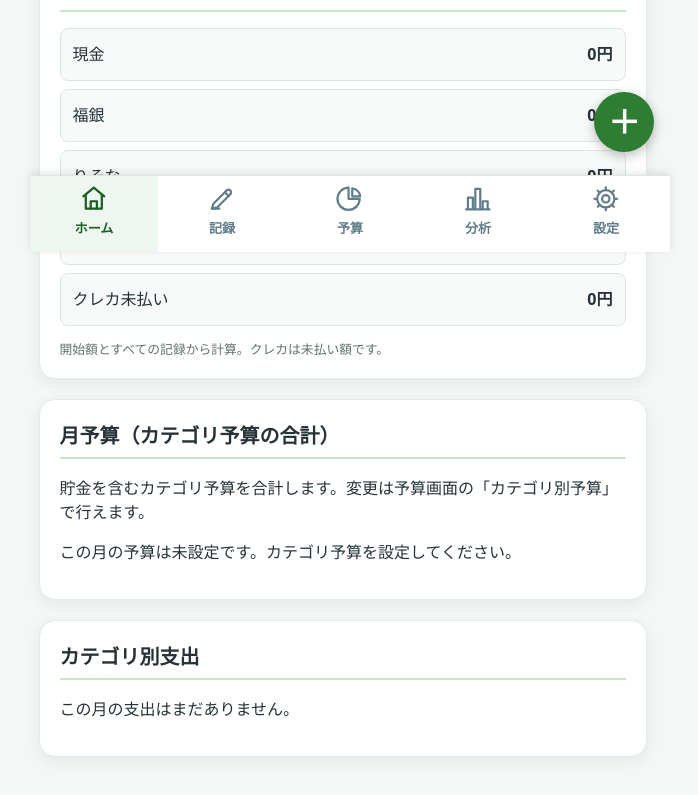
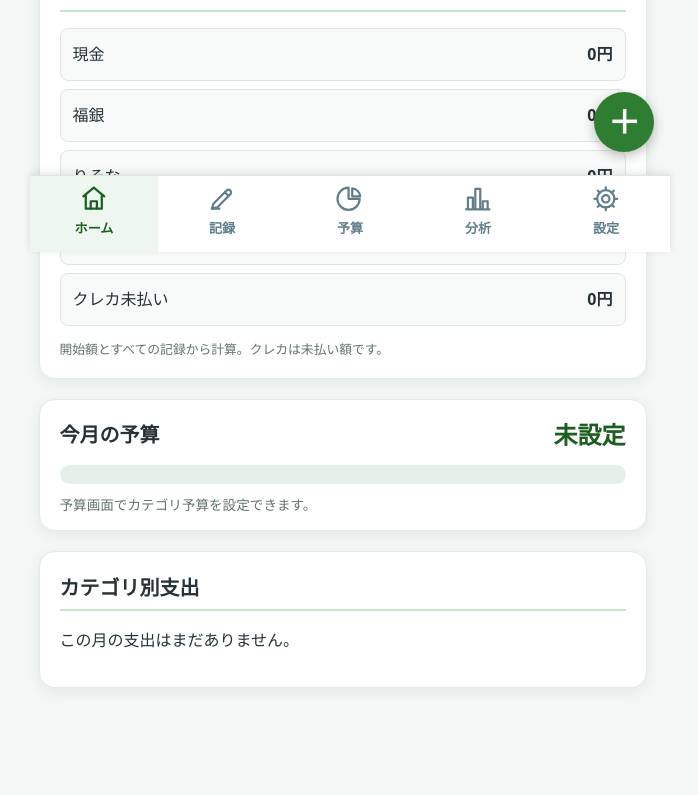
Before and after one commit to wasyun4/zubora-kakeibo-pwa, a React (Vite) app: page / in a window 1280 px wide. Shown: the part 548-1343 px from the top of the page, without its empty margins (290-988 px from the left). Built offline with nearby package versions, Linux system fonts and the light colour scheme.

Commit message:
style: compact monthly budget card on home

```diff
--- a/src/App.tsx
+++ b/src/App.tsx
@@ -620,6 +620,7 @@ function App() {
             selectedMonth={selectedMonth}
             savedBudgetAmount={monthlyBudgetTotal}
             remainingBudget={remainingBudget}
+            compact
           />
 
           <CategoryBudgetComparison
--- a/src/components/MonthlyBudgetPanel.tsx
+++ b/src/components/MonthlyBudgetPanel.tsx
@@ -5,14 +5,50 @@ type MonthlyBudgetPanelProps = {
   selectedMonth: string;
   savedBudgetAmount: number | null;
   remainingBudget: number | null;
+  compact?: boolean;
 };
 
 export default function MonthlyBudgetPanel({
-  selectedMonth, savedBudgetAmount, remainingBudget,
+  selectedMonth, savedBudgetAmount, remainingBudget, compact = false,
 }: MonthlyBudgetPanelProps) {
   const usagePercentage = savedBudgetAmount !== null && savedBudgetAmount > 0 && remainingBudget !== null
     ? Math.round(((savedBudgetAmount - remainingBudget) / savedBudgetAmount) * 100)
     : null;
+
+  if (compact) {
+    const hasBudget = selectedMonth !== "" && savedBudgetAmount !== null && remainingBudget !== null;
+
+    return (
+      <section className="compact-budget-card">
+        <div className="compact-budget-header">
+          <h2>今月の予算</h2>
+          <strong className={hasBudget && remainingBudget < 0 ? "over-budget" : ""}>
+            {hasBudget && usagePercentage !== null ? `${usagePercentage}%` : "未設定"}
+          </strong>
+        </div>
+
+        <div className="budget-progress" aria-label="予算の使用率">
+          <div
+            className="budget-progress-bar"
+            style={{ width: `${Math.max(0, Math.min(usagePercentage ?? 0, 100))}%` }}
+          />
+        </div>
+
+        {hasBudget ? (
+          <div className="compact-budget-values">
+            <span>予算 {formatCurrency(savedBudgetAmount)}</span>
+            <strong className={remainingBudget < 0 ? "over-budget" : ""}>
+              {remainingBudget >= 0
+                ? `残り ${formatCurrency(remainingBudget)}`
+                : `超過 ${formatCurrency(Math.abs(remainingBudget))}`}
+            </strong>
+          </div>
+        ) : (
+          <p className="compact-budget-empty">予算画面でカテゴリ予算を設定できます。</p>
+        )}
+      </section>
+    );
+  }
 
   return (
     <section>
--- a/src/styles.css
+++ b/src/styles.css
@@ -231,6 +231,51 @@ li button {
   background: #2e7d32;
   border-radius: inherit;
   transition: width 0.3s ease;
+}
+
+.compact-budget-card {
+  padding-block: 1rem;
+}
+
+.compact-budget-header {
+  display: flex;
+  align-items: center;
+  justify-content: space-between;
+  gap: 1rem;
+}
+
+.compact-budget-header h2 {
+  margin: 0;
+  padding: 0;
+  border: 0;
+}
+
+.compact-budget-header > strong {
+  color: #1b5e20;
+  font-size: 1.5rem;
+}
+
+.compact-budget-card .budget-progress {
+  height: 1.15rem;
+  margin: 0.9rem 0 0.65rem;
+}
+
+.compact-budget-values {
+  display: flex;
+  align-items: center;
+  justify-content: space-between;
+  gap: 1rem;
+  font-size: 0.9rem;
+}
+
+.compact-budget-values strong {
+  text-align: right;
+}
+
+.compact-budget-empty {
+  margin: 0.65rem 0 0;
+  color: #60746a;
+  font-size: 0.85rem;
 }
 
 @media (max-width: 420px) {
```
